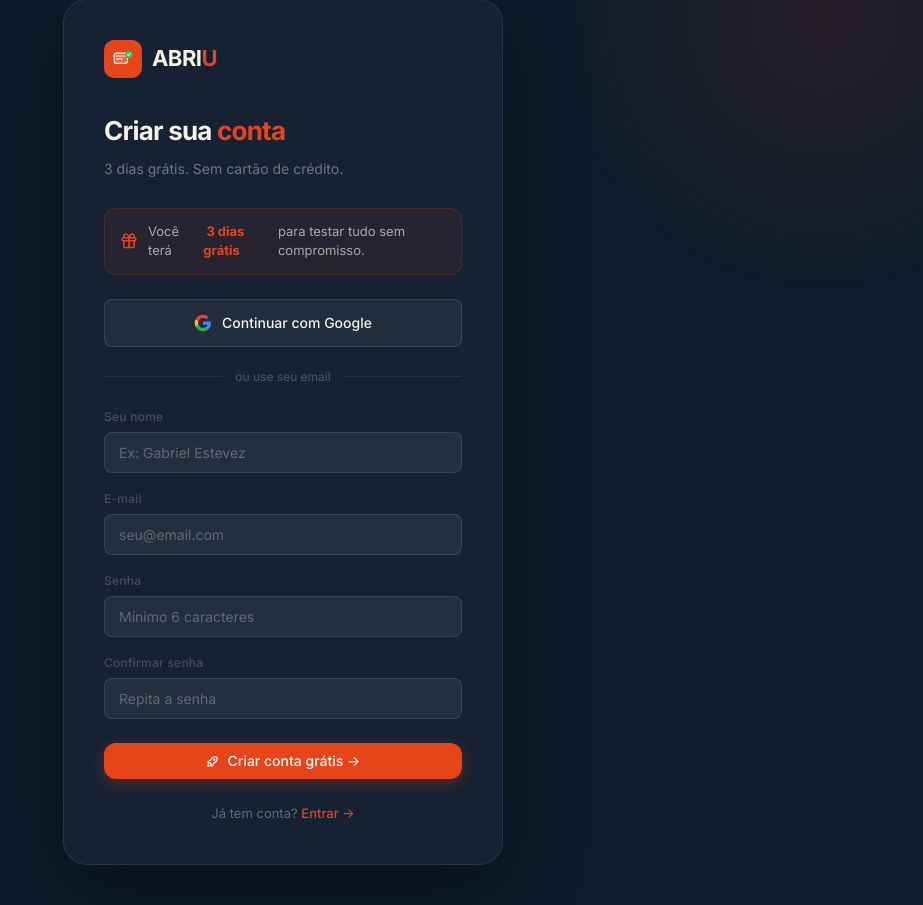
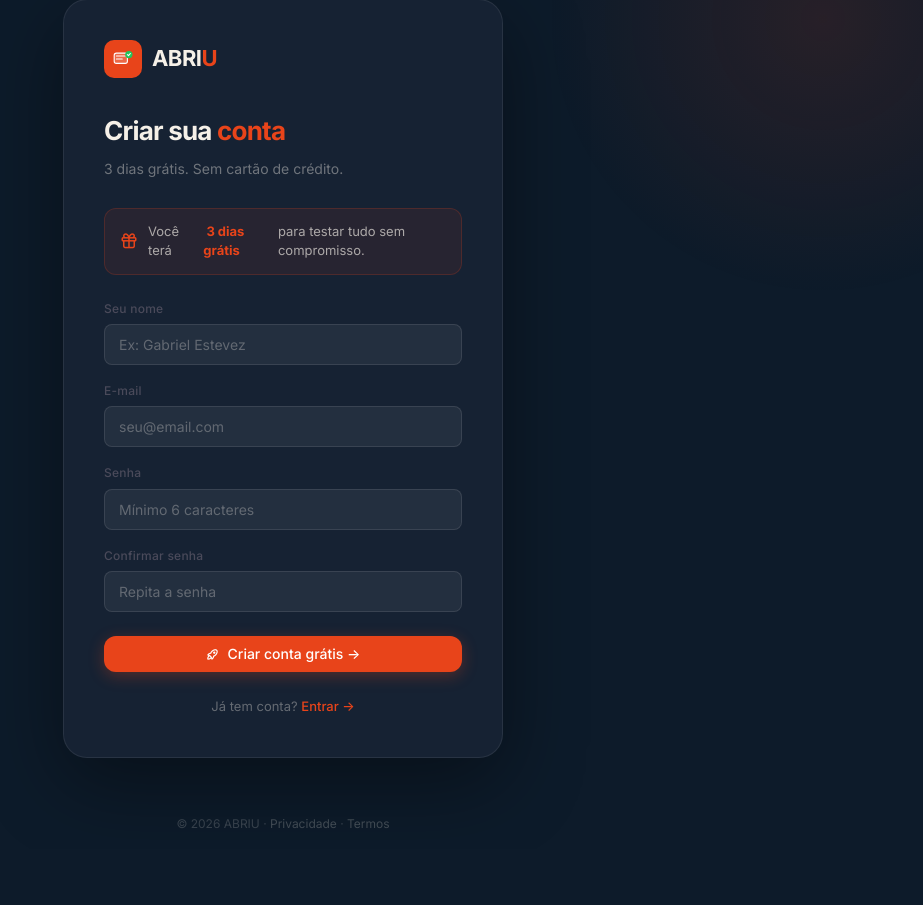
Before and after one commit to arcoestevez96/orcamentos, a Flask app: page /cadastro in a window 1280 px wide. Shown: the part 81-986 px from the top of the page, without its empty margins (357-1280 px from the left). After the commit the page ends 909 px from the top, so only its background shows below. Run offline with Flask 3, Linux system fonts and the light colour scheme; some libraries are stand-ins or nearby versions.

Commit message:
feat: remove login social (Google/Facebook/Apple) — somente email+senha
Remove botão "Continuar com Google" do login/cadastro e todas as
rotas OAuth de autenticação (/auth/google, /auth/facebook, /auth/apple).
O Gmail OAuth para notificações em /configuracoes não foi afetado.

Co-Authored-By: Claude Sonnet 4.6 <noreply@anthropic.com>

```diff
--- a/app.py
+++ b/app.py
@@ -455,125 +455,6 @@ def processar_login_social(email, nome, provider, provider_id, foto=None):
         notificar_admin_novo_usuario(nome, email, provider)
     return redirect(url_for('dashboard'))
 
-# ── Google OAuth ──────────────────────────────────────────────────────────────
-
-@app.route('/auth/google')
-def auth_google():
-    client_id = os.environ.get('GOOGLE_CLIENT_ID', '')
-    if not client_id:
-        return redirect(url_for('login') + '?erro=google_nao_configurado')
-    base = get_base_url()
-    params = ('client_id=' + client_id +
-              '&redirect_uri=' + base + '/auth/google/callback' +
-              '&response_type=code'
-              '&scope=openid%20email%20profile'
-              '&prompt=select_account')
-    return redirect('https://accounts.google.com/o/oauth2/v2/auth?' + params)
-
-@app.route('/auth/google/callback')
-def auth_google_callback():
-    code = request.args.get('code', '')
-    if not code:
-        return redirect(url_for('login') + '?erro=google_cancelado')
-    base = get_base_url()
-    try:
-        tok = requests.post('https://oauth2.googleapis.com/token', data={
-            'code': code,
-            'client_id':     os.environ.get('GOOGLE_CLIENT_ID', ''),
-            'client_secret': os.environ.get('GOOGLE_CLIENT_SECRET', ''),
-            'redirect_uri':  base + '/auth/google/callback',
-            'grant_type':    'authorization_code',
-        }, timeout=15).json()
-        info = requests.get('https://www.googleapis.com/oauth2/v3/userinfo',
-            headers={'Authorization': 'Bearer ' + tok.get('access_token', '')},
-            timeout=15).json()
-        return processar_login_social(
-            email=info.get('email', ''), nome=info.get('name', ''),
-            provider='google', provider_id=info.get('sub', ''),
-            foto=info.get('picture', ''))
-    except Exception as e:
-        return redirect(url_for('login') + '?erro=google_erro')
-
-# ── Facebook OAuth ────────────────────────────────────────────────────────────
-
-@app.route('/auth/facebook')
-def auth_facebook():
-    app_id = os.environ.get('FACEBOOK_APP_ID', '')
-    if not app_id:
-        return redirect(url_for('login') + '?erro=facebook_nao_configurado')
-    base = get_base_url()
-    params = ('client_id=' + app_id +
-              '&redirect_uri=' + base + '/auth/facebook/callback' +
-              '&scope=email,public_profile')
-    return redirect('https://www.facebook.com/v20.0/dialog/oauth?' + params)
-
-@app.route('/auth/facebook/callback')
-def auth_facebook_callback():
-    code = request.args.get('code', '')
-    if not code:
-        return redirect(url_for('login') + '?erro=facebook_cancelado')
-    base = get_base_url()
-    try:
-        tok = requests.get('https://graph.facebook.com/v20.0/oauth/access_token', params={
-            'client_id':     os.environ.get('FACEBOOK_APP_ID', ''),
-            'client_secret': os.environ.get('FACEBOOK_APP_SECRET', ''),
-            'redirect_uri':  base + '/auth/facebook/callback',
-            'code': code,
-        }, timeout=15).json()
-        access_token = tok.get('access_token', '')
-        info = requests.get('https://graph.facebook.com/me', params={
-            'fields': 'id,name,email,picture.type(large)',
-            'access_token': access_token,
-        }, timeout=15).json()
-        foto = info.get('picture', {}).get('data', {}).get('url', '')
-        return processar_login_social(
-            email=info.get('email', ''), nome=info.get('name', ''),
-            provider='facebook', provider_id=info.get('id', ''), foto=foto)
-    except Exception:
-        return redirect(url_for('login') + '?erro=facebook_erro')
-
-# ── Apple Sign In ─────────────────────────────────────────────────────────────
-
-@app.route('/auth/apple')
-def auth_apple():
-    client_id = os.environ.get('APPLE_CLIENT_ID', '')
-    if not client_id:
-        return redirect(url_for('login') + '?erro=apple_nao_configurado')
-    base = get_base_url()
-    params = ('client_id=' + client_id +
-              '&redirect_uri=' + base + '/auth/apple/callback' +
-              '&response_type=code%20id_token'
-              '&scope=name%20email'
-              '&response_mode=form_post')
-    return redirect('https://appleid.apple.com/auth/authorize?' + params)
-
-@app.route('/auth/apple/callback', methods=['POST'])
-def auth_apple_callback():
-    import jwt as pyjwt
-    code    = request.form.get('code', '')
-    id_token= request.form.get('id_token', '')
-    user_json = request.form.get('user', '{}')
-    if not code and not id_token:
-        return redirect(url_for('login') + '?erro=apple_cancelado')
-    try:
-        # Decodifica id_token sem verificação (apenas para obter email/sub)
-        payload = pyjwt.decode(id_token, options={"verify_signature": False})
-        email   = payload.get('email', '')
-        sub     = payload.get('sub', '')
-        # O nome só vem na primeira vez via campo 'user'
-        try:
-            u_data = json.loads(user_json)
-            fn = u_data.get('name', {}).get('firstName', '')
-            ln = u_data.get('name', {}).get('lastName', '')
-            nome = f"{fn} {ln}".strip() or email.split('@')[0]
-        except Exception:
-            nome = email.split('@')[0]
-        return processar_login_social(
-            email=email, nome=nome,
-            provider='apple', provider_id=sub)
-    except Exception:
-        return redirect(url_for('login') + '?erro=apple_erro')
-
 # ── Gmail OAuth (para notificações — sem senha de app) ───────────────────────
 
 @app.route('/auth/gmail')
--- a/templates/login.html
+++ b/templates/login.html
@@ -96,18 +96,6 @@ body::after {
 }
 .trial-badge i { font-size: 18px; color: var(--orange); flex-shrink: 0; }
 
-/* Social buttons */
-.social-btn {
-  display: flex; align-items: center; justify-content: center; gap: 10px;
-  width: 100%; padding: 12px 20px; border-radius: var(--r-sm);
-  font-size: 14px; font-weight: 500; font-family: var(--fb);
-  border: 1px solid rgba(255,255,255,.1);
-  background: rgba(255,255,255,.05); color: var(--cream);
-  cursor: pointer; transition: background .18s, border-color .18s;
-  margin-bottom: 10px; text-decoration: none;
-}
-.social-btn:hover { background: rgba(255,255,255,.09); border-color: rgba(255,255,255,.2); }
-.social-btn svg { flex-shrink: 0; }
 </style>
 </head>
 <body>
@@ -145,18 +133,6 @@ body::after {
       {{ erro }}
     </div>
     {% endif %}
-
-    <!-- Google OAuth -->
-    <a href="/auth/google" class="social-btn">
-      <svg width="18" height="18" viewBox="0 0 24 24"><path fill="#4285F4" d="M22.56 12.25c0-.78-.07-1.53-.2-2.25H12v4.26h5.92c-.26 1.37-1.04 2.53-2.21 3.31v2.77h3.57c2.08-1.92 3.28-4.74 3.28-8.09z"/><path fill="#34A853" d="M12 23c2.97 0 5.46-.98 7.28-2.66l-3.57-2.77c-.98.66-2.23 1.06-3.71 1.06-2.86 0-5.29-1.93-6.16-4.53H2.18v2.84C3.99 20.53 7.7 23 12 23z"/><path fill="#FBBC05" d="M5.84 14.09c-.22-.66-.35-1.36-.35-2.09s.13-1.43.35-2.09V7.07H2.18C1.43 8.55 1 10.22 1 12s.43 3.45 1.18 4.93l2.85-2.22.81-.62z"/><path fill="#EA4335" d="M12 5.38c1.62 0 3.06.56 4.21 1.64l3.15-3.15C17.45 2.09 14.97 1 12 1 7.7 1 3.99 3.47 2.18 7.07l3.66 2.84c.87-2.6 3.3-4.53 6.16-4.53z"/></svg>
-      Continuar com Google
-    </a>
-
-    <div class="auth-divider">
-      <div class="auth-divider-line"></div>
-      <span class="auth-divider-txt">ou use seu email</span>
-      <div class="auth-divider-line"></div>
-    </div>
 
     <!-- Formulário -->
     <form method="POST">
```
